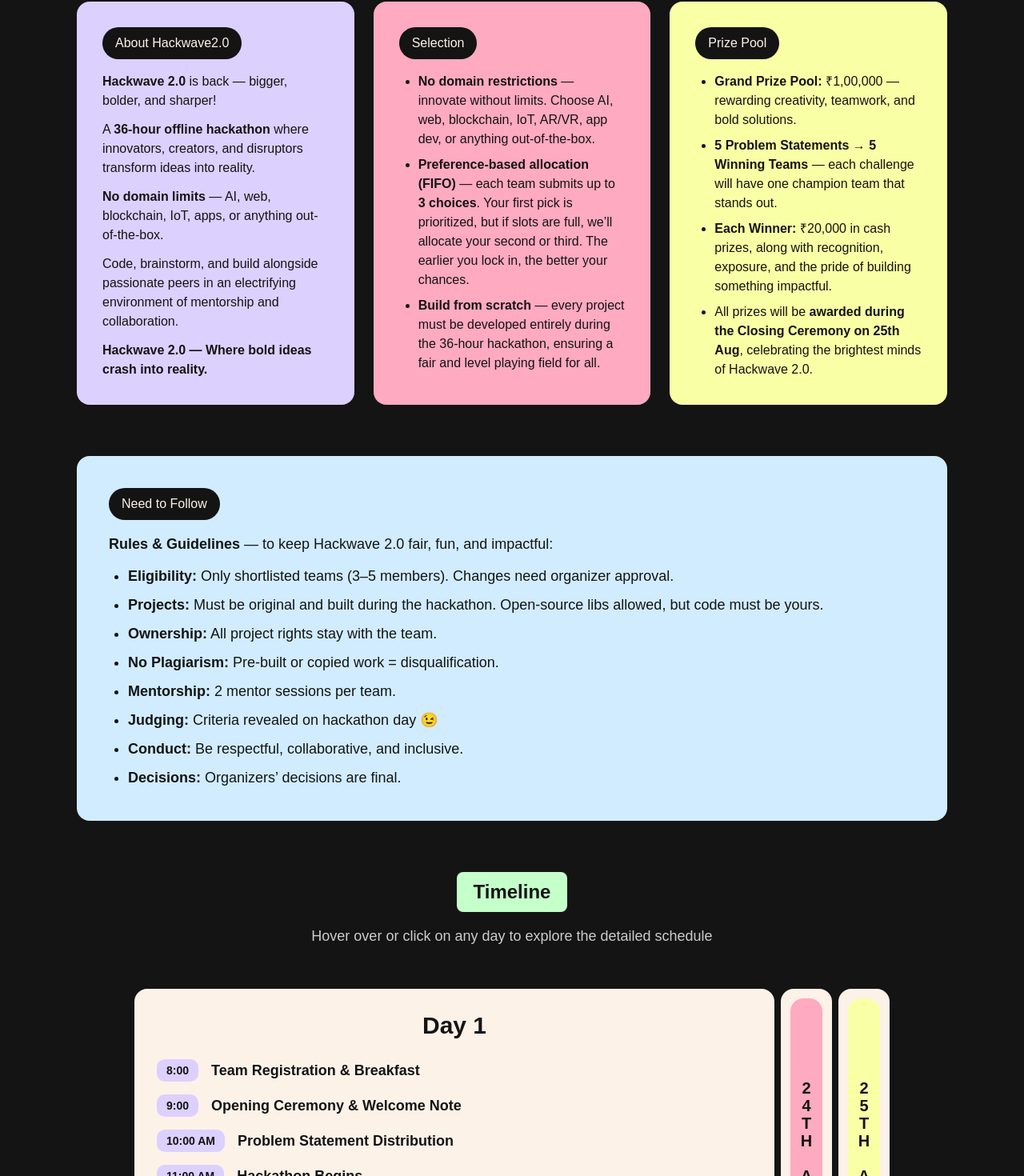
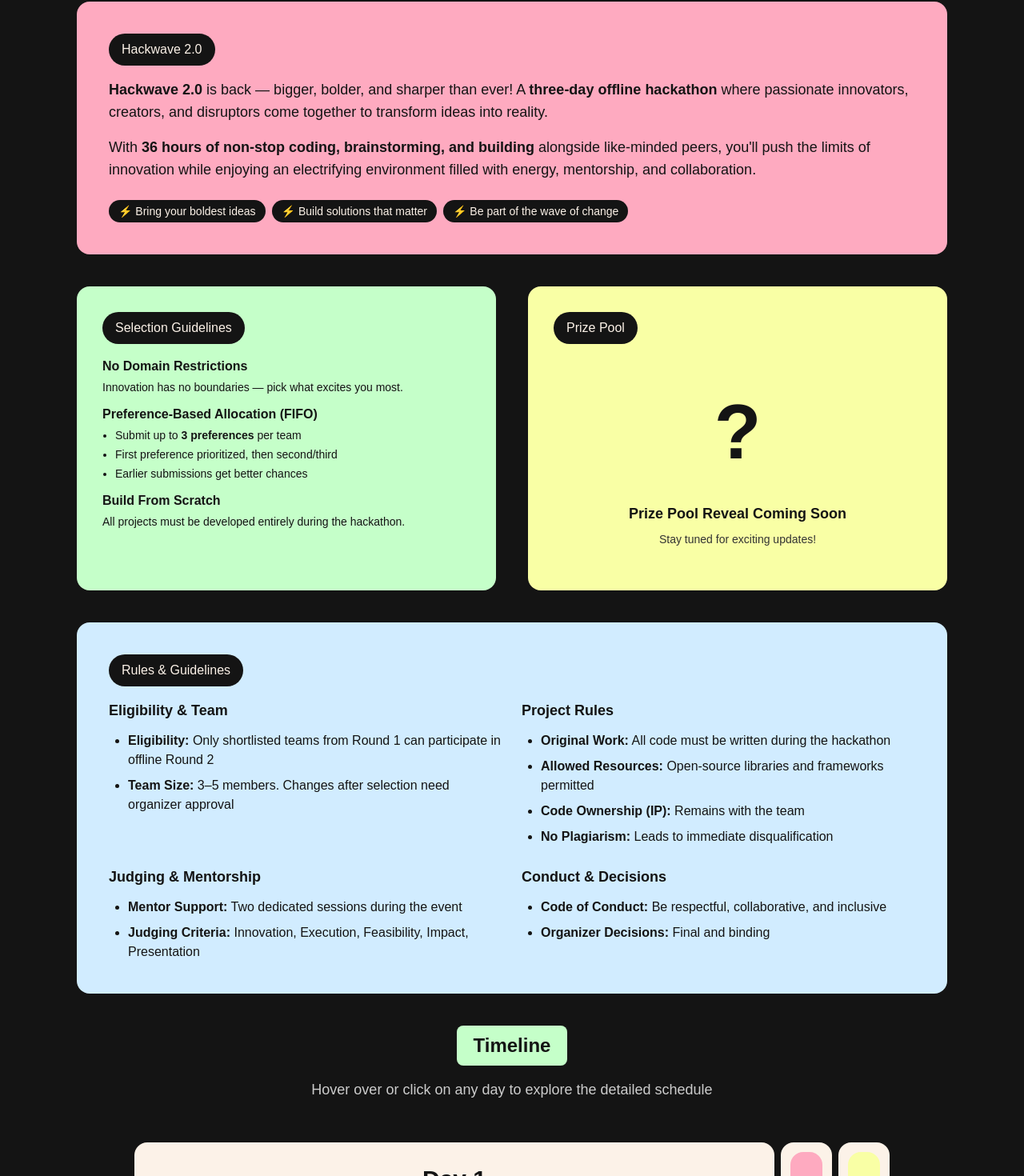
Before and after one commit to sumitrathore1971/hackwave-site, a Next.js app: page /hackwave-info in a window 1280 px wide. Shown: the part 958-2428 px from the top of the page at 80% size. Built offline with nearby package versions, Linux system fonts and the light colour scheme; a web font is replaced by a local one.

Commit message:
mob linching

```diff
--- a/src/app/hackwave-info/page.tsx
+++ b/src/app/hackwave-info/page.tsx
@@ -17,40 +17,40 @@ export default function HackwaveInfoPage() {
     date: "23rd Aug 2025",
     color: "#dcd0fe",
     events: [
-        "8:00–9:00 AM — Team Registration & Breakfast",
-        "9:00–9:45 AM — Opening Ceremony & Welcome Note",
-        "10:00 AM — Problem Statement Distribution",
-        "11:00 AM — Hackathon Begins",
-        "1:00–2:00 PM — Lunch",
-        "2:00–7:00 PM — Development Time",
-        "7:00–8:00 PM — Mentor Session 1",
-        "8:30–9:30 PM — Dinner",
-      ],
+      "2:00 PM — Checking Start",
+      "2:00 PM - 4:00 PM — Inauguration Ceremony",
+      "4:00 PM - 4:40 PM — High Tea",
+      "4:40 PM - 5:00 PM — Problem Statement Time",
+      "7:00 PM - 9:00 PM — Mentor Round 1",
+      "8:00 PM — Dinner",
+      "10:00 PM — Food Stall Setup",
+      "12:00 AM — Jamming Session"
+    ]
   },
   {
     day: "Day 2",
     date: "24th Aug 2025",
     color: "#feaac0",
     events: [
-        "8:00–9:00 AM — Breakfast",
-        "9:00 AM–1:00 PM — Development Time",
-        "1:00–2:00 PM — Lunch",
-        "2:30–3:30 PM — Mentor Session 2",
-        "3:30–8:30 PM — Development Time",
-        "8:30–9:30 PM — Dinner",
-      ],
+      "8:00 AM — Breakfast",
+      "1:00 PM — Lunch",
+      "3:00 PM — Mentor Round Final",
+      "8:00 PM — Dinner",
+      "12:00 AM — Midnight Games"
+    ]
   },
   {
     day: "Day 3",
     date: "25th Aug 2025",
     color: "#f9ffa5",
     events: [
-        "8:00–9:00 AM — Breakfast",
-        "9:30 AM–12:30 PM — Final Judging",
-        "1:00–2:00 PM — Lunch",
-        "2:30–4:00 PM — Closing Ceremony & Prize Distribution",
-      ],
-    },
+      "8:00 AM — Breakfast",
+      "10:00 AM — Hack Ending",
+      "10:15 AM — Judging Starts",
+      "11:00 AM — Lunch",
+      "12:30 PM - 3:00 PM — Closing Ceremony & Prize Distribution"
+    ]
+  }
 ];
 
   return (
@@ -62,65 +62,65 @@ export default function HackwaveInfoPage() {
           subtitle="Rounds, rules, prizes, and the full on-ground schedule — all in one place."
         />
 
-        {/* Top grid: About, Problem Statements, Prize Pool */}
-        <div className="grid grid-cols-1 md:grid-cols-2 lg:grid-cols-3 gap-4 md:gap-6 items-stretch mb-12 md:mb-16">
-          {/* About */}
+        {/* Hero Description */}
+  <div className="mb-10 md:mb-10">
           <Reveal>
-            <div className="rounded-2xl p-6 md:p-8 bg-[#dcd0fe] text-[#141414] h-full min-h-[300px] md:min-h-[340px] lg:min-h-[380px] flex flex-col">
+            <div className="rounded-2xl p-6 md:p-10 bg-[#feaac0] text-[#141414]">
               <div className="mb-4">
                 <span className="inline-block bg-[#141414] text-[#fcf2e8] px-4 py-2 rounded-full text-base font-medium">
-                  About Hackwave2.0
+                   Hackwave 2.0
+                </span>
+              </div>
+              <div className="space-y-4 text-base md:text-lg font-medium">
+                <p>
+                  <b>Hackwave 2.0</b> is back — bigger, bolder, and sharper than ever!
+                  A <b>three-day offline hackathon</b> where passionate innovators, creators,
+                  and disruptors come together to transform ideas into reality.
+                </p>
+                <p>
+                  With <b>36 hours of non-stop coding, brainstorming, and building</b> alongside
+                  like-minded peers, you'll push the limits of innovation while enjoying an
+                  electrifying environment filled with energy, mentorship, and collaboration.
+                </p>
+                <div className="flex flex-wrap gap-2 pt-2">
+                  <span className="bg-[#141414] text-[#fcf2e8] px-3 py-1 rounded-full text-sm">⚡ Bring your boldest ideas</span>
+                  <span className="bg-[#141414] text-[#fcf2e8] px-3 py-1 rounded-full text-sm">⚡ Build solutions that matter</span>
+                  <span className="bg-[#141414] text-[#fcf2e8] px-3 py-1 rounded-full text-sm">⚡ Be part of the wave of change</span>
+                </div>
+              </div>
+            </div>
+          </Reveal>
+        </div>
+
+        {/* Top grid: About, Problem Statements, Prize Pool */}
+        <div className="grid grid-cols-1 md:grid-cols-2  gap-6 md:gap-10 items-stretch mb-10 md:mb-10">
+
+          {/* Selection Process */}
+          <Reveal delay={100}>
+            <div className="rounded-2xl p-6 md:p-8 bg-[#c5ffc9] text-[#141414] h-full min-h-[300px] md:min-h-[340px] lg:min-h-[380px] flex flex-col">
+            <div className="mb-4">
+              <span className="inline-block bg-[#141414] text-[#fcf2e8] px-4 py-2 rounded-full text-base font-medium">
+                 Selection Guidelines
               </span>
             </div>
             <div className="space-y-3 text-base font-medium">
-                <p>
-                  <b>Hackwave 2.0</b> is back — bigger, bolder, and sharper!
-                </p>
-                <p>
-                  A <b>36-hour offline hackathon</b> where innovators, creators,
-                  and disruptors transform ideas into reality.
-                </p>
-                <p>
-                  <b>No domain limits</b> — AI, web, blockchain, IoT, apps, or
-                  anything out-of-the-box.
-                </p>
-                <p>
-                  Code, brainstorm, and build alongside passionate peers in an
-                  electrifying environment of mentorship and collaboration.
-                </p>
-                <p>
-                  <b>Hackwave 2.0 — Where bold ideas crash into reality.</b>
-                </p>
+              <div>
+                <h4 className="font-bold mb-1"> No Domain Restrictions</h4>
+                <p className="text-sm">Innovation has no boundaries — pick what excites you most.</p>
+              </div>
+              <div>
+                <h4 className="font-bold mb-1"> Preference-Based Allocation (FIFO)</h4>
+                <ul className="text-sm list-disc ml-4 space-y-1">
+                  <li>Submit up to <b>3 preferences</b> per team</li>
+                  <li>First preference prioritized, then second/third</li>
+                  <li>Earlier submissions get better chances</li>
+                </ul>
+              </div>
+              <div>
+                <h4 className="font-bold mb-1"> Build From Scratch</h4>
+                <p className="text-sm">All projects must be developed entirely during the hackathon.</p>
               </div>
             </div>
-          </Reveal>
-
-          {/* Problem Statements */}
-          <Reveal delay={100}>
-            <div className="rounded-2xl p-6 md:p-8 bg-[#feaac0] text-[#141414] h-full min-h-[300px] md:min-h-[340px] lg:min-h-[380px] flex flex-col">
-              <div className="mb-4">
-                <span className="inline-block bg-[#141414] text-[#fcf2e8] px-4 py-2 rounded-full text-base font-medium">
-                  Selection
-                </span>
-              </div>
-              <ul className="list-disc ml-6 space-y-2 text-base font-medium">
-                <li>
-                  <b>No domain restrictions</b> — innovate without limits.
-                  Choose AI, web, blockchain, IoT, AR/VR, app dev, or anything
-                  out-of-the-box.
-                </li>
-                <li>
-                  <b>Preference-based allocation (FIFO)</b> — each team submits
-                  up to <b>3 choices</b>. Your first pick is prioritized, but if
-                  slots are full, we’ll allocate your second or third. The
-                  earlier you lock in, the better your chances.
-                </li>
-                <li>
-                  <b>Build from scratch</b> — every project must be developed
-                  entirely during the 36-hour hackathon, ensuring a fair and
-                  level playing field for all.
-                </li>
-              </ul>
             </div>
           </Reveal>
 
@@ -132,73 +132,60 @@ export default function HackwaveInfoPage() {
                  Prize Pool
               </span>
             </div>
-              <ul className="list-disc ml-6 space-y-2 text-base font-medium">
-                <li>
-                  <b>Grand Prize Pool:</b> ₹1,00,000 — rewarding creativity,
-                  teamwork, and bold solutions.
-                </li>
-                <li>
-                  <b>5 Problem Statements → 5 Winning Teams</b> — each challenge
-                  will have one champion team that stands out.
-                </li>
-                <li>
-                  <b>Each Winner:</b> ₹20,000 in cash prizes, along with
-                  recognition, exposure, and the pride of building something
-                  impactful.
-                </li>
-                <li>
-                  All prizes will be{" "}
-                  <b>awarded during the Closing Ceremony on 25th Aug</b>,
-                  celebrating the brightest minds of Hackwave 2.0.
-                </li>
-              </ul>
+            <div className="flex flex-col items-center justify-center h-full">
+              <div className="text-[6rem] font-extrabold text-[#141414] mb-4">?</div>
+              <div className="text-lg font-semibold text-center">Prize Pool Reveal Coming Soon</div>
+              <p className="text-sm text-center mt-2 text-[#333]">
+              Stay tuned for exciting updates!
+              </p>
+            </div>
             </div>
           </Reveal>
         </div>
 
         {/* Rules in a single wide card */}
-        <div className="mb-12 md:mb-16">
+        <div className="mb-12 md:mb-10">
           <Reveal>
             <div className="rounded-2xl p-6 md:p-10 bg-[#d1ecff] text-[#141414]">
             <div className="mb-4">
               <span className="inline-block bg-[#141414] text-[#fcf2e8] px-4 py-2 rounded-full text-base font-medium">
-                  Need to Follow
+                 Rules & Guidelines
               </span>
             </div>
-              <div className="space-y-3 text-base md:text-lg font-medium">
-                <p>
-                  <b>Rules & Guidelines</b> — to keep Hackwave 2.0 fair, fun,
-                  and impactful:
-                </p>
-                <ul className="list-disc ml-6 space-y-2">
-                  <li>
-                    <b>Eligibility:</b> Only shortlisted teams (3–5 members).
-                    Changes need organizer approval.
-                  </li>
-                  <li>
-                    <b>Projects:</b> Must be original and built during the
-                    hackathon. Open-source libs allowed, but code must be yours.
-                  </li>
-                  <li>
-                    <b>Ownership:</b> All project rights stay with the team.
-                  </li>
-                  <li>
-                    <b>No Plagiarism:</b> Pre-built or copied work =
-                    disqualification.
-                  </li>
-                  <li>
-                    <b>Mentorship:</b> 2 mentor sessions per team.
-                  </li>
-                  <li>
-                    <b>Judging:</b> Criteria revealed on hackathon day 😉
-                  </li>
-                  <li>
-                    <b>Conduct:</b> Be respectful, collaborative, and inclusive.
-                  </li>
-                  <li>
-                    <b>Decisions:</b> Organizers’ decisions are final.
-                  </li>
+            <div className="grid grid-cols-1 md:grid-cols-2 gap-6">
+              <div>
+                <h4 className="font-bold text-lg mb-3"> Eligibility & Team</h4>
+                <ul className="list-disc ml-6 space-y-2 text-base font-medium">
+                  <li><b>Eligibility:</b> Only shortlisted teams from Round 1 can participate in offline Round 2</li>
+                  <li><b>Team Size:</b> 3–5 members. Changes after selection need organizer approval</li>
                 </ul>
+              </div>
+
+              <div>
+                <h4 className="font-bold text-lg mb-3"> Project Rules</h4>
+                <ul className="list-disc ml-6 space-y-2 text-base font-medium">
+                  <li><b>Original Work:</b> All code must be written during the hackathon</li>
+                  <li><b>Allowed Resources:</b> Open-source libraries and frameworks permitted</li>
+                  <li><b>Code Ownership (IP):</b> Remains with the team</li>
+                  <li><b>No Plagiarism:</b> Leads to immediate disqualification</li>
+                </ul>
+              </div>
+
+              <div>
+                <h4 className="font-bold text-lg mb-3"> Judging & Mentorship</h4>
+                <ul className="list-disc ml-6 space-y-2 text-base font-medium">
+                  <li><b>Mentor Support:</b> Two dedicated sessions during the event</li>
+                  <li><b>Judging Criteria:</b> Innovation, Execution, Feasibility, Impact, Presentation</li>
+                </ul>
+              </div>
+
+              <div>
+                <h4 className="font-bold text-lg mb-3"> Conduct & Decisions</h4>
+                <ul className="list-disc ml-6 space-y-2 text-base font-medium">
+                  <li><b>Code of Conduct:</b> Be respectful, collaborative, and inclusive</li>
+                  <li><b>Organizer Decisions:</b> Final and binding</li>
+                </ul>
+              </div>
             </div>
             </div>
           </Reveal>
@@ -207,15 +194,10 @@ export default function HackwaveInfoPage() {
         {/* Interactive Timeline */}
         <div>
           <div className="mb-8 text-center">
-            <Badge
-              className="text-[#141414] font-semibold text-2xl px-5 py-2"
-              style={{ backgroundColor: "#c5ffc9" }}
-            >
+            <Badge className="text-[#141414] font-semibold text-2xl px-5 py-2" style={{ backgroundColor: "#c5ffc9" }}>
               Timeline
             </Badge>
-            <p className="text-[#ccc] mt-4 text-lg">
-              Hover over or click on any day to explore the detailed schedule
-            </p>
+            <p className="text-[#ccc] mt-4 text-lg">Hover over or click on any day to explore the detailed schedule</p>
           </div>
           <TimelineExpand days={timelineDays} />
         </div>
```
Lines whose indentation alone changed are shown as unchanged.
